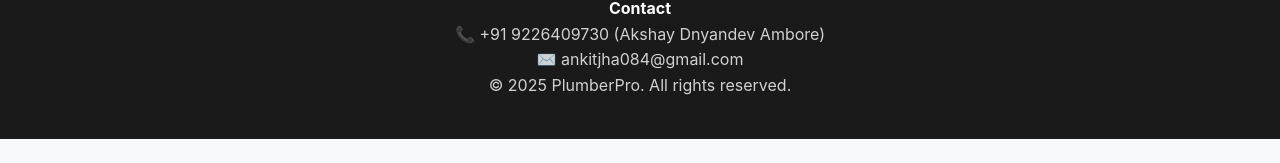
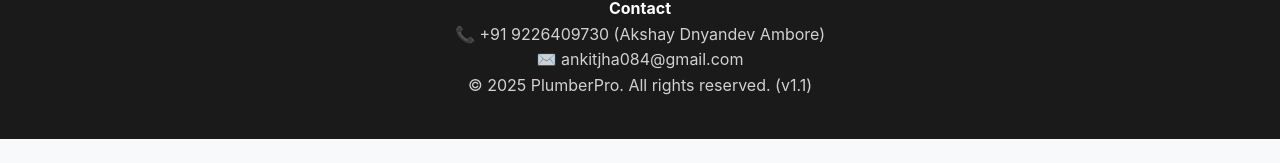
Before and after one commit to Ankit0978/PlumberPro, a React (Vite) app: page /login in a window 1280 px wide. Shown: the part 532-695 px from the top of the page. Built offline with nearby package versions, Linux system fonts and the light colour scheme.

Commit message:
chore: Add version v1.1 to footer to force deployment and verify update

```diff
--- a/src/components/Footer.jsx
+++ b/src/components/Footer.jsx
@@ -15,7 +15,7 @@ const Footer = () => {
                         <p>✉️ ankitjha084@gmail.com</p>
                     </div>
                 </div>
-                <p className="copyright">&copy; {new Date().getFullYear()} PlumberPro. All rights reserved.</p>
+                <p className="copyright">&copy; {new Date().getFullYear()} PlumberPro. All rights reserved. (v1.1)</p>
             </div>
         </footer>
     );
```
